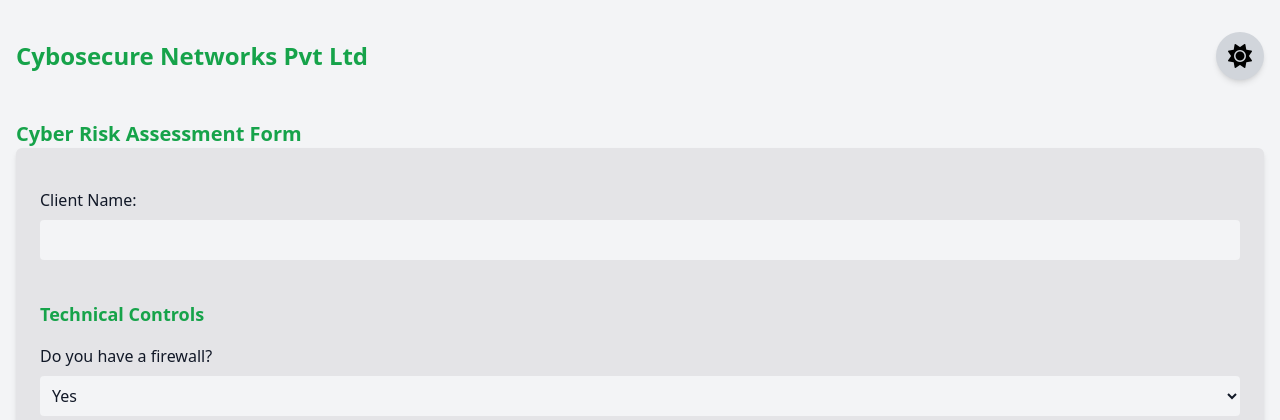
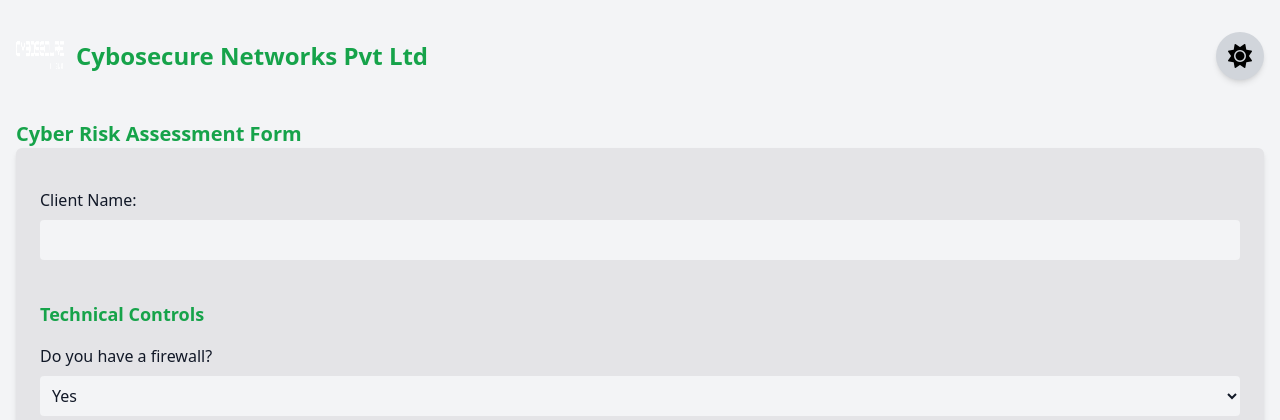
Before and after one commit to vmvansh27/CyboSecure-project, a Flask app: page / in a window 1280 px wide. Shown: the top 420 px of the page. Run offline with Flask 3, Linux system fonts and the light colour scheme; some libraries are stand-ins or nearby versions.

Commit message:
Logo Added

```diff
--- a/backend/templates/assessment.html
+++ b/backend/templates/assessment.html
@@ -1,84 +1,3 @@
-<!-- <!DOCTYPE html>
-<html>
-  <head>
-    <title>Cybosecure Networks - Cyber Risk Assessment</title>
-    <link
-      rel="stylesheet"
-      href="{{ url_for('static', filename='style.css') }}"
-    />
-  </head>
-  <body>
-    <h1>Cybosecure Networks Pvt Ltd</h1>
-    <h2>Cyber Risk Assessment Form</h2>
-    <form action="/generate_report" method="post">
-      <label>Client Name:</label>
-      <input type="text" name="client_name" required />
-
-      <h3>Technical Controls</h3>
-
-      <label>Do you have a firewall?</label>
-      <select name="firewall">
-        <option>Yes</option>
-        <option>No</option>
-        <option>Partial</option>
-      </select>
-
-      <label>Is patch management automated?</label>
-      <select name="patch">
-        <option>Yes</option>
-        <option>No</option>
-        <option>Manual</option>
-      </select>
-
-      <label>Do you use 2FA?</label>
-      <select name="twofa">
-        <option>Yes</option>
-        <option>No</option>
-        <option>Partial</option>
-      </select>
-
-      <h3>Governance & Compliance</h3>
-
-      <label>Do you retain logs for at least 180 days (CERT-IN)?</label>
-      <select name="logs">
-        <option>Yes</option>
-        <option>No</option>
-        <option>Partial</option>
-      </select>
-
-      <label>Do you follow CERT-IN's 6-hour incident reporting?</label>
-      <select name="incidents">
-        <option>Yes</option>
-        <option>No</option>
-        <option>Partial</option>
-      </select>
-
-      <label>Have you conducted a DPIA under DPDPA?</label>
-      <select name="dpia">
-        <option>Yes</option>
-        <option>No</option>
-        <option>Partial</option>
-      </select>
-
-      <label>Is user data stored in Indian data centers?</label>
-      <select name="data_location">
-        <option>Yes</option>
-        <option>No</option>
-        <option>Partial</option>
-      </select>
-
-      <label>Do you have a Cyber Crisis Management Plan (CCMP)?</label>
-      <select name="ccmp">
-        <option>Yes</option>
-        <option>No</option>
-        <option>Partial</option>
-      </select>
-
-      <input type="submit" value="Generate Report" />
-    </form>
-  </body>
-</html> -->
-
 <!DOCTYPE html>
 <html lang="en">
   <head>
@@ -94,7 +13,7 @@
 
     <script>
       tailwind.config = {
-        darkMode: "class", // Enable class-based dark mode
+        darkMode: "class",
       };
 
       function toggleTheme() {
@@ -105,11 +24,11 @@
         if (currentTheme === "dark") {
           html.classList.remove("dark");
           localStorage.setItem("theme", "light");
-          icon.classList.replace("fa-moon", "fa-sun"); // Switch icon to sun
+          icon.classList.replace("fa-moon", "fa-sun");
         } else {
           html.classList.add("dark");
           localStorage.setItem("theme", "dark");
-          icon.classList.replace("fa-sun", "fa-moon"); // Switch icon to moon
+          icon.classList.replace("fa-sun", "fa-moon");
         }
       }
 
@@ -127,10 +46,14 @@
   </head>
   <body class="bg-gray-100 dark:bg-gray-900 text-gray-900 dark:text-gray-100">
     <div class="container mx-auto px-4 py-8">
-      <div class="flex justify-between items-center">
-        <h1 class="text-2xl font-bold text-green-600 dark:text-green-500">
-          Cybosecure Networks Pvt Ltd
-        </h1>
+      <!-- Header with logo -->
+      <div class="flex items-center justify-between">
+        <div class="flex items-center">
+          <img src="../logo.png" alt="Logo" class="w-12 h-12 mr-3" />
+          <h1 class="text-2xl font-bold text-green-600 dark:text-green-500">
+            Cybosecure Networks Pvt Ltd
+          </h1>
+        </div>
         <button
           onclick="toggleTheme()"
           class="w-12 h-12 flex items-center justify-center bg-gray-300 dark:bg-gray-700 rounded-full shadow-md"
@@ -141,9 +64,11 @@
           ></i>
         </button>
       </div>
+
       <h2 class="text-xl mt-10 text-green-600 dark:text-green-500 font-bold">
         Cyber Risk Assessment Form
       </h2>
+
       <form
         action="/generate_report"
         method="post"
```
